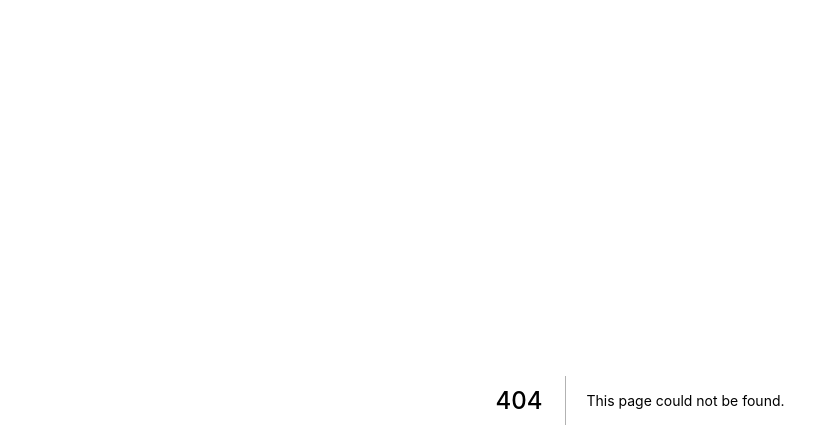
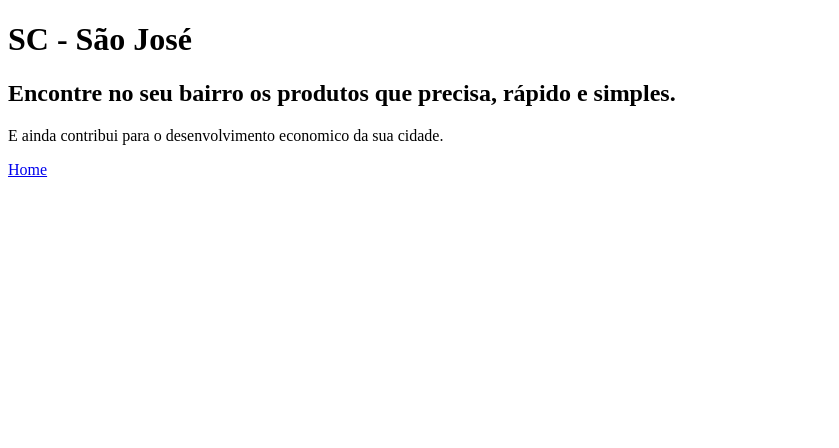
Before and after one commit to orafaortiz/next-api, a Next.js app: page /sobre in a window 1280 px wide. Before the commit this address had no page. Shown: the top 448 px of the page, without its empty margins (0-839 px from the left). Built offline with nearby package versions, Linux system fonts and the light colour scheme.

Commit message:
Test Link component

```diff
--- /dev/null
+++ b/pages/sobre.js
@@ -0,0 +1,18 @@
+import Link from "next/link";
+
+function Sobre() {
+    return (
+      <div>
+        <h1>SC - São José</h1>
+        <h2>Encontre no seu bairro os produtos que precisa, rápido e simples.</h2>
+        <p>E ainda contribui para o desenvolvimento economico da sua cidade.</p>
+
+        <Link href="/">
+            <a >Home</a>
+        </Link>
+
+      </div>
+    );
+  }
+
+  export default Sobre;
```
Also changed, not shown: pages/index.js (+7 -0 lines).
